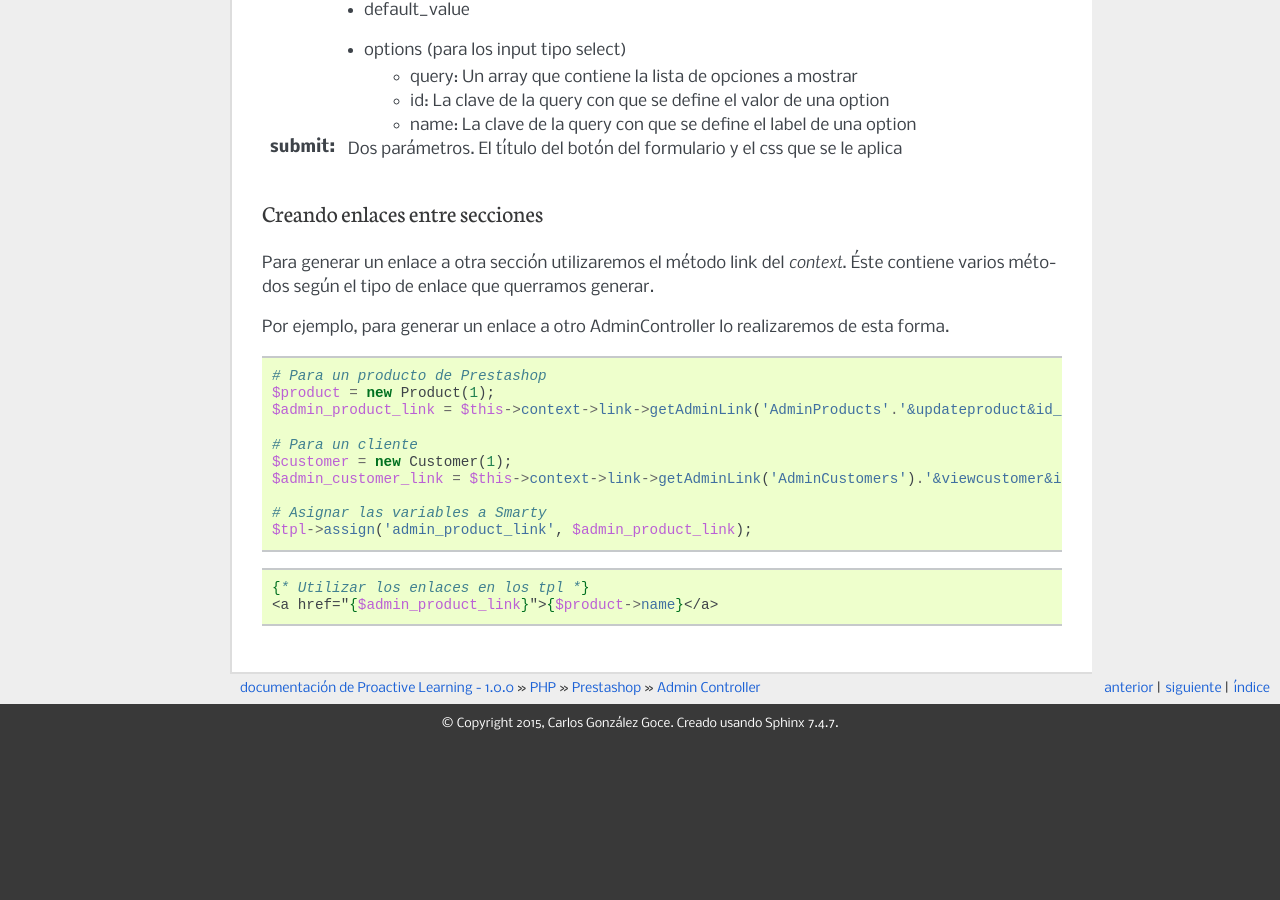
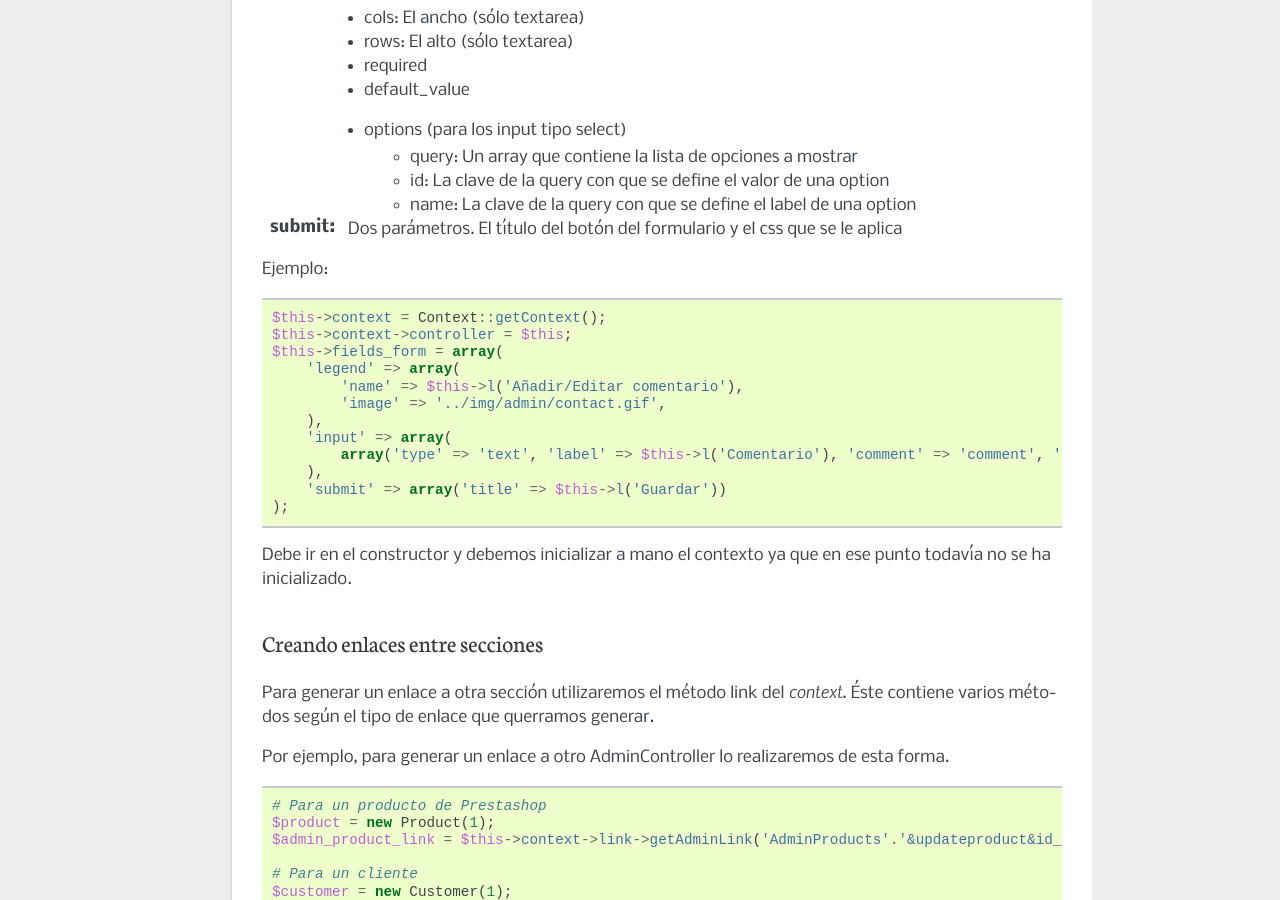
Before and after one commit to carlosgoce/proactive-learning, a Sphinx documentation site: the page built from docs/php/prestashop/admincontroller.rst, in a window 1280 px wide and 900 px high, scrolled down 5832 px. Built offline with Sphinx 7.4.7, drawn with Linux system fonts in a browser that asks for light colours; before the commit the page ends 6575 px from its top, so only the background shows below that; some of the changed text lies outside the part shown.

Commit message:
Add more info to admincontroller

```diff
--- a/docs/php/prestashop/admincontroller.rst
+++ b/docs/php/prestashop/admincontroller.rst
@@ -134,6 +134,8 @@ siguientes variables:
               El valor puede tener varios parámetros como title, width, align, etc.
               Uno de ellos es obligatorio, title, que será el label del input asociado.
 :bootstrap: Activa el uso de plantillas bootstrap
+
+Recuerda crear el :doc:`objectmodels` que utilizará el controlador si es necesario.
 
 Ejemplo:
 
@@ -301,6 +303,8 @@ En la plantilla podemos utilizar esa variable así
 Creando un FormView
 -------------------
 
+Para añadir y editar entidades.
+
 El form view funciona de forma similar al list view. Para configurarlo, hay que indicar la variable
 $fields_form en el constructor. En este array deben indicarse 3 arrays:
 
@@ -340,6 +344,27 @@ $fields_form en el constructor. En este array deben indicarse 3 arrays:
 :submit: Dos parámetros. El título del botón del formulario y el css que se le aplica
 
 
+Ejemplo:
+
+.. code-block:: php
+
+       $this->context = Context::getContext();
+       $this->context->controller = $this;
+       $this->fields_form = array(
+           'legend' => array(
+               'name' => $this->l('Añadir/Editar comentario'),
+               'image' => '../img/admin/contact.gif',
+           ),
+           'input' => array(
+               array('type' => 'text', 'label' => $this->l('Comentario'), 'comment' => 'comment', 'required' => true)
+           ),
+           'submit' => array('title' => $this->l('Guardar'))
+       );
+
+
+Debe ir en el constructor y debemos inicializar a mano el contexto ya que en ese punto todavía no se ha inicializado.
+
+
 Creando enlaces entre secciones
 ###############################
 
```
